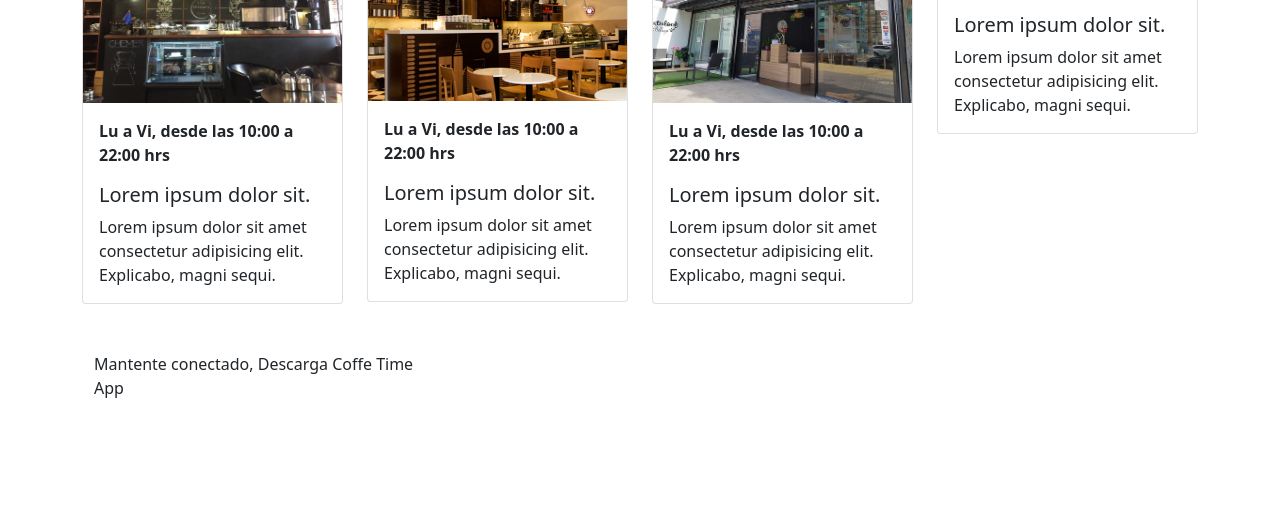
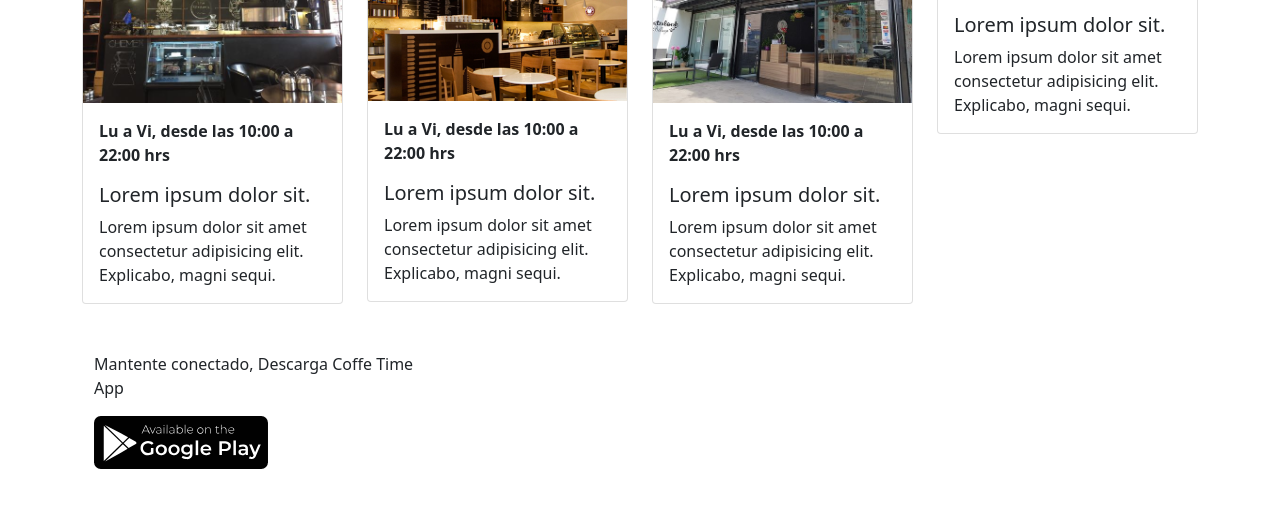
Before and after one commit to xzhexo/cafeteria_sass, a website: page index.html in a window 1280 px wide. Shown: the part 1800-2307 px from the top of the page. Before the commit the page ends 2264 px from the top, so only its background shows below. Drawn offline with Linux system fonts and the light colour scheme.

Commit message:
boton app android

```diff
--- a/index.html
+++ b/index.html
@@ -149,7 +149,9 @@
           <p>Mantente conectado, Descarga Coffe Time App</p>
           <div class="d-flex">
             <div class="col">
-
+              <a href="#">
+                <img src="img/svg/tienda-android.svg" alt="imagen tienda android">
+              </a>
             </div>
 
             <div class="col">
```
